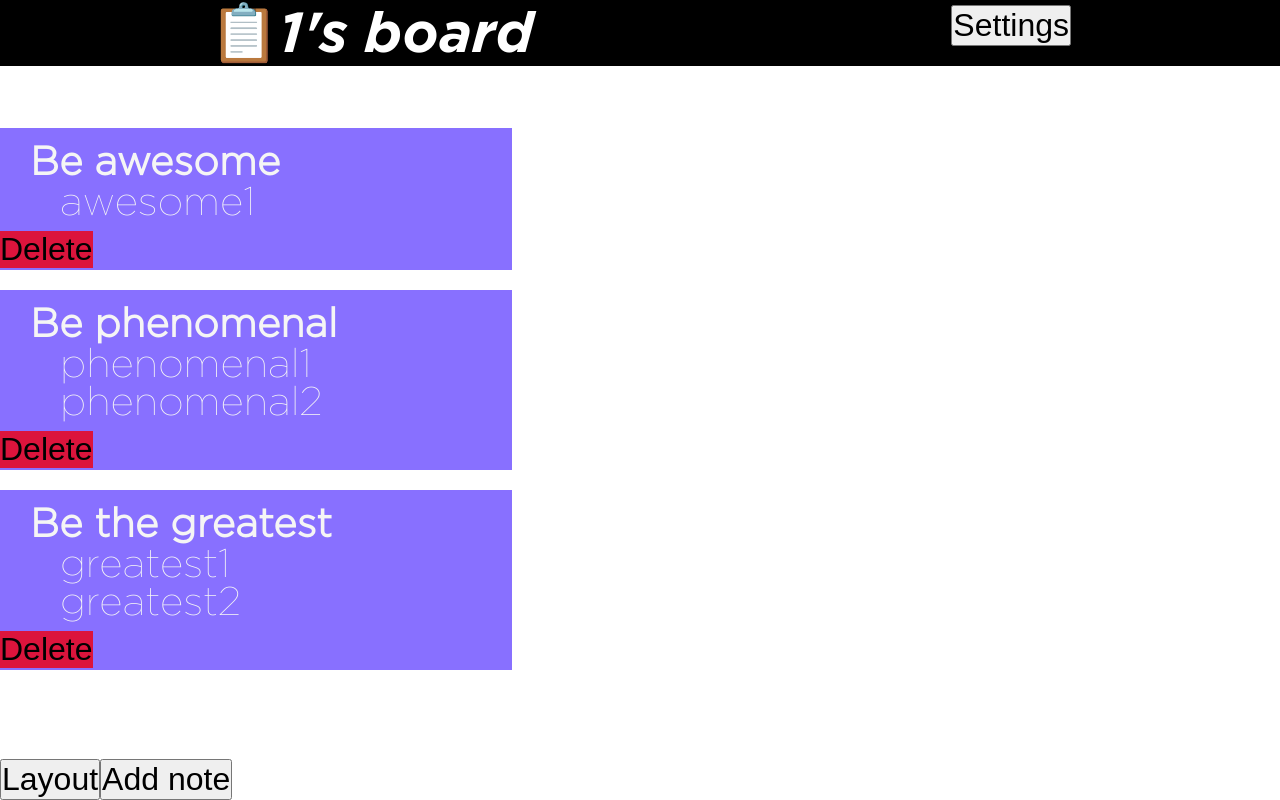
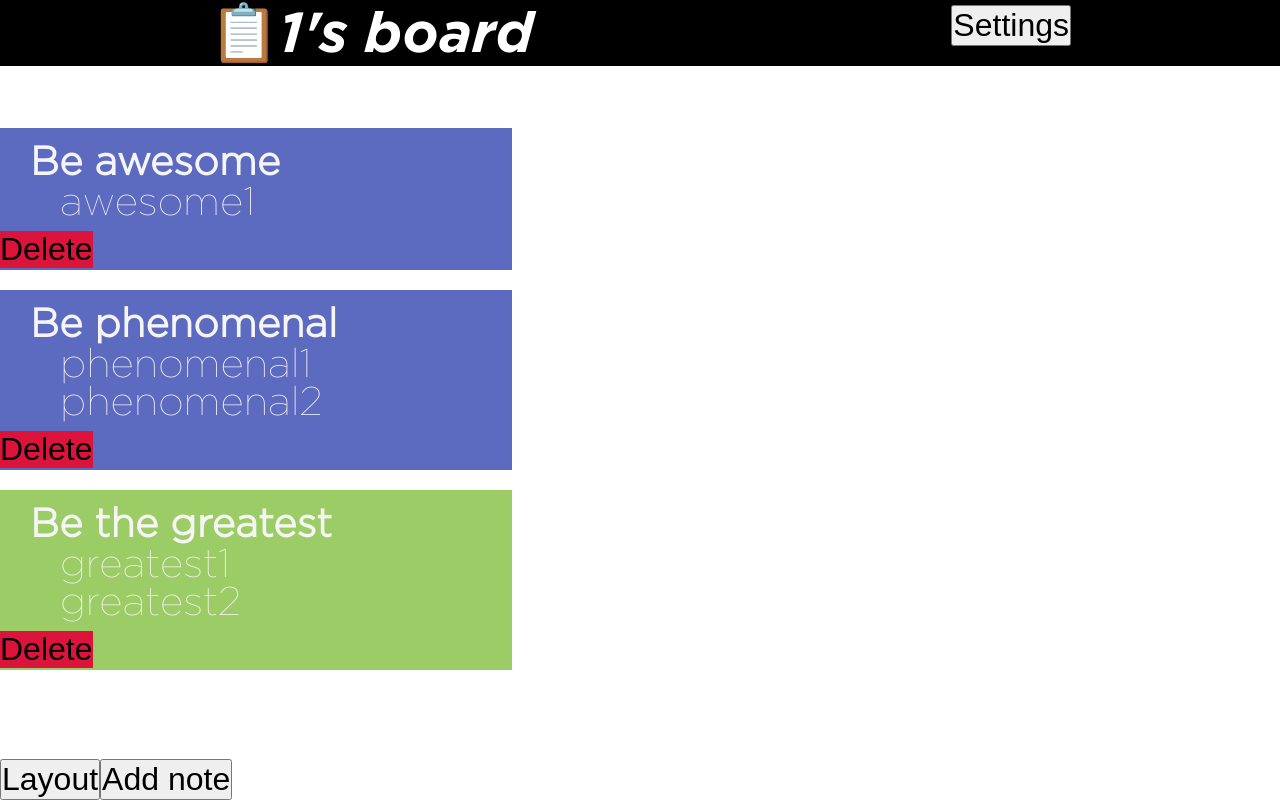
Before and after one commit to RemyKaloustian/EZLife, a React app: page /#/board/1 in a window 1280 px wide. Built offline with nearby package versions, Linux system fonts and the light colour scheme; what react-router-redux would draw is missing.

Commit message:
Random color

```diff
--- a/src/css/board.css
+++ b/src/css/board.css
@@ -21,7 +21,7 @@ a{
 .board-task
 {
     width:40%;
-    background-color: #8870FF;
+    //background-color: #8870FF;
     margin-bottom: 20px;
     padding-top: 10px;
 }
--- a/src/js/components/BoardTask.js
+++ b/src/js/components/BoardTask.js
@@ -6,7 +6,7 @@ import { deleteNote } from '../actions';
 import { bindActionCreators } from 'redux';
 import { connect } from 'react-redux';
 import BoardSubTask from './BoardSubTask';
-
+import {getRandomColor, getRandomColorFromArray} from '../utils/colors';
 class BoardTask extends Component {
 
     constructor(props) {
@@ -19,8 +19,12 @@ class BoardTask extends Component {
 
 
     render() {
+
+    const color = getRandomColor();
+    console.log("color is "+color);
+
         return (
-            <div className='board-task'>
+            <div className='board-task' style={{backgroundColor: color}}>
                 <Link to={`/details/${this.props.user}/${this.props.item.name}`}>
                     <h4 key={this.props.index} className='gotham-light board-title'>{this.props.item.name}</h4>
                     {
--- /dev/null
+++ b/src/js/utils/colors.js
@@ -0,0 +1,15 @@
+
+
+const COLORS = [
+    '#EF5350', '#EC407A', '#AB47BC', '#7E57C2', '#5C6BC0', '#42A5F5', '#29B6F6',
+    '#26C6DA', '#26A69A', '#66BB6A', '#9CCC65', '#FF7043', '#8D6E63'
+
+];
+
+export function getRandomColorFromArray(colorsArray){
+    return COLORS[Math.floor(Math.random() * (colorsArray.length - 0) + 0)];
+}
+
+export function getRandomColor(){
+    return getRandomColorFromArray(COLORS);
+}
```
